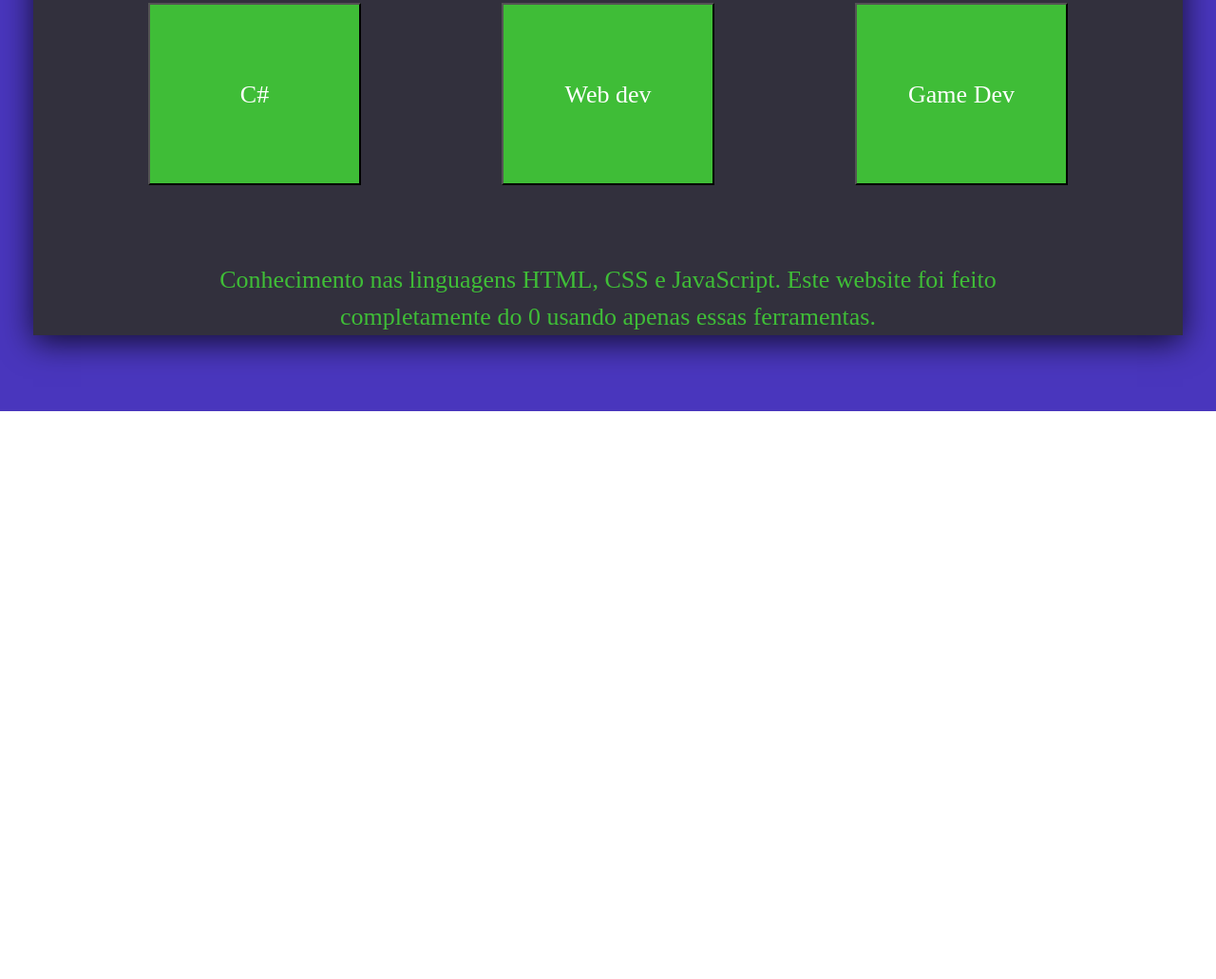
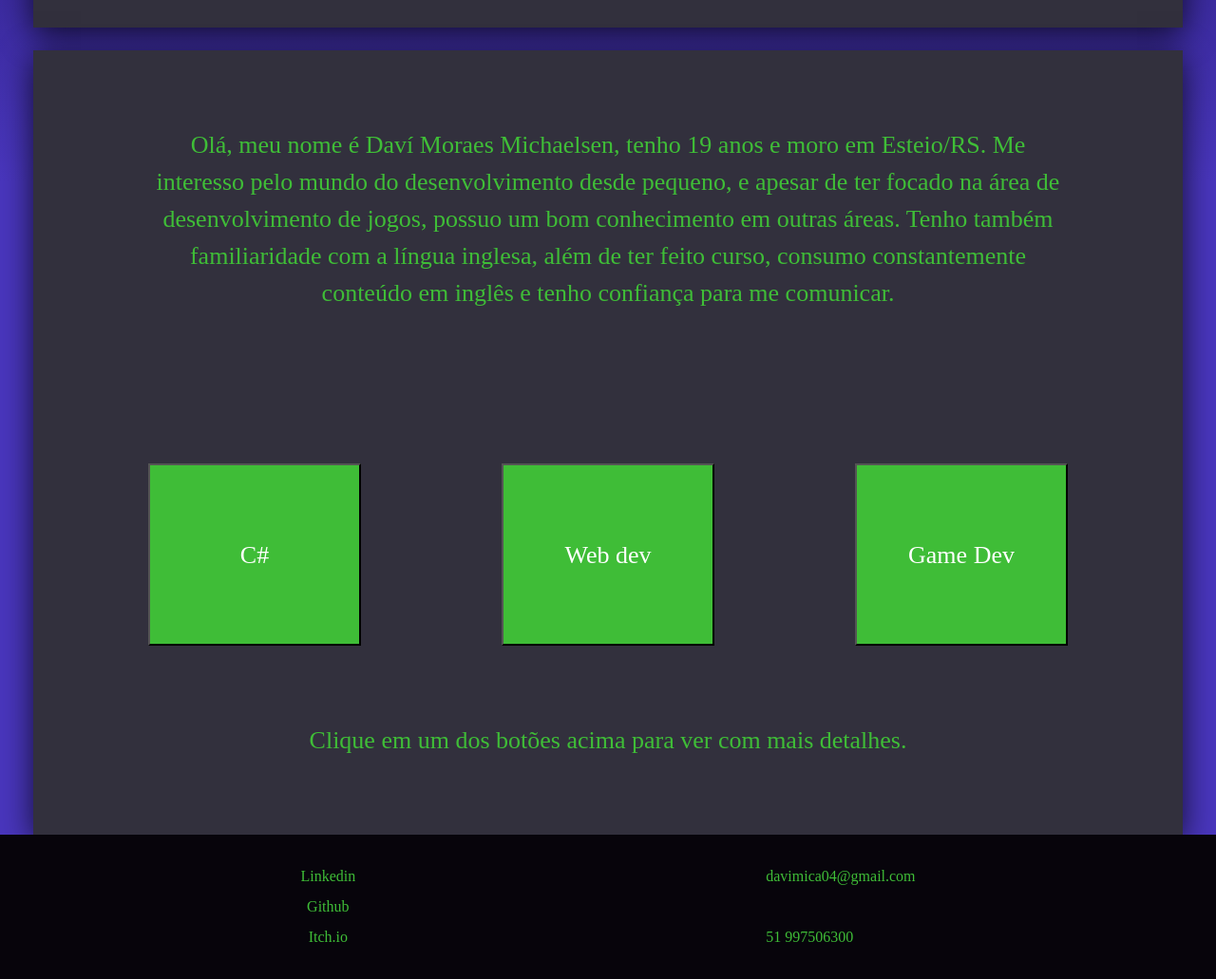
Before and after one commit to mica-davi/Michaelsen-Web-Page, a website built with Vite: page index.html in a window 1280 px wide. Shown: the part 879-1910 px from the top of the page at 95% size. Before the commit the page ends 1312 px from the top, so only its background shows below. Built offline with nearby package versions, Linux system fonts and the light colour scheme.

Commit message:
footer and text scripts

```diff
--- a/index.html
+++ b/index.html
@@ -40,15 +40,40 @@
 
     <section>
       <div class="container">
-        <div class="section-color--default section-boxshadow">
+        <div class="main-section | section-color--default section-boxshadow">
+          <div class="about-container">
+            <p class="about-text | vertical-margin--1200">Olá, meu nome é Daví Moraes Michaelsen, tenho 19 anos e moro em Esteio/RS.
+              Me interesso pelo mundo do desenvolvimento desde pequeno, e apesar de ter
+              focado na área de desenvolvimento de jogos, possuo um bom conhecimento em outras
+              áreas. Tenho também familiaridade com a língua inglesa, além de ter feito curso,
+              consumo constantemente conteúdo em inglês e tenho confiança para me comunicar.
+            </p>
+          </div>
+
           <Div class="skills-wrapper">
-            <button class="button-default">C#</button>
-            <button class="button-default">Web dev</button>
-            <button class="button-default">Game Dev</button>
+            <button class="button-default" id="c_button">C#</button>
+            <button class="button-default" id="web_button">Web dev</button>
+            <button class="button-default" id="game_button">Game Dev</button>
           </Div>
-          <p class="skills-text | font-color--default vertical-margin--1200">Conhecimento nas linguagens HTML, CSS e JavaScript. Este website foi feito completamente do 0 usando apenas essas ferramentas.</p>
+          <p id="skill_text" class="skills-text | font-color--default vertical-margin--1200">Clique em um dos botões acima para ver com mais detalhes.</p>
         </div>
       </div>
     </section>
+
+    <footer>
+      <div class="footer-section">
+        <div class="even-columns" style="--gap: 25em;">
+          <div class="footer-social-links">
+            <a href="https://www.linkedin.com/in/daví-michaelsen-9ab893231" target="_blank">Linkedin</a>
+            <a href="https://github.com/mica-davi" target="_blank">Github</a>
+            <a href="https://aplenium.itch.io/" target="_blank">Itch.io</a>
+          </div>
+          <div class="footer-contacts">
+            <p>davimica04@gmail.com</p>
+            <p>51 997506300</p>
+          </div>
+        </div>
+      </div>
+    </footer>
   </body>
 </html>
--- a/main.js
+++ b/main.js
@@ -0,0 +1,18 @@
+document.getElementById("c_button").addEventListener("click", ChangeToC)
+document.getElementById("web_button").addEventListener("click", ChangeToWeb)
+document.getElementById("game_button").addEventListener("click", ChangeToGame)
+
+function ChangeToC(skill){
+    let newText = "C# é a linguagem em que tenho mais prática. Uso ela para estudar sobre Programação Orientada à Objetos e para grande parte dos meus projetos. Possuo também um conhecimento básico com XUnit e Fluent Assertions para realizar testes unitários.";
+    document.getElementById("skill_text").innerHTML = newText;
+}
+
+function ChangeToWeb(skill){
+    let newText = "Possuo conhecimento nas linguagens HTML, CSS e JavaScript. Este website foi feito completamente do 0 usando apenas essas ferramentas. Durante meus estudos também aprendi bastante sobre integração de banco de dados com Websites";
+    document.getElementById("skill_text").innerHTML = newText;
+}
+
+function ChangeToGame(skill){
+    let newText = "Há anos estudo sobre desenvolvimento de jogos na Unity, principalmente jogos em 2D. Estudar programação de jogos e game design é um hobby que pretendo tornar trabalho!";
+    document.getElementById("skill_text").innerHTML = newText;
+}
--- a/style.css
+++ b/style.css
@@ -8,7 +8,7 @@
 
   --clr-font-200: rgba(63, 189, 55, 1);
   --clr-font-100: rgb(255, 255, 255);
-  --clr-font-150: rgb(219, 219, 219);
+  --clr-font-150: rgb(40, 143, 53);
 
   --clr-accent-200: rgba(63, 189, 55, 1);
   --clr-accent-300: rgb(40, 143, 53);
@@ -20,9 +20,9 @@
   --size-900: 3rem;
   --size-1200: 5rem;
 
-  --fs-300: 1.25;
+  --fs-300: 1.25rem;
   --fs-600: 1.625rem;
-  --fs-800: 1.75;
+  --fs-800: 1.75rem;
 }
 
 /* Box sizing rules */
@@ -95,14 +95,14 @@ body{
 }
 
 .presentation-self{
-  width: 80%;
+  width: 50%;
 }
 
 .presentation-text{
   max-width: 25ch;
   margin-inline: auto;
   text-align: center;
-  font-size: var(--fs-600);
+  font-size: var(--fs-800);
 }
 
 .skills-wrapper{
@@ -122,7 +122,22 @@ body{
   color: var(--clr-font-100);
   cursor: pointer;
 }
-
+.main-section{
+  display: flex;
+  flex-direction: column;
+  flex-grow: 1;
+}
+.about-container{
+  display: flex;
+  width: 100%;
+  justify-content: center;
+}
+.about-text{
+  text-align: center;
+  color: var(--clr-font-200);
+  font-size: var(--fs-600);
+  max-width: 75ch;
+}
 .skills-text{
   text-align: center;
   font-size: var(--fs-600);
@@ -201,6 +216,42 @@ body{
   font-size: var(--fs-800);
 }
 
+.footer-section{
+  display: flex;
+  justify-content: space-evenly;
+  bottom: 0;
+  width: 100%;
+  padding: var(--size-700) 0;
+  background-color: var(--clr-section-1000);
+}
+
+.footer-social-links{
+  display: flex;
+  flex-direction: column;
+  gap: .5em;
+}
+.footer-social-links a:hover,
+.footer-social-links a:focus-visible{
+  color: var(--clr-font-150);
+}
+
+.footer-social-links a{
+  text-align: center;
+}
+
+.footer-section a,
+.footer-section p{
+  text-decoration: none;
+  color: var(--clr-font-200);
+  padding-inline: 1em;
+}
+
+.footer-contacts{
+  display: flex;
+  flex-direction: column;
+  justify-content: space-between;
+}
+
 /* Utility Classes */
 
 .font-color--default {
@@ -244,6 +295,9 @@ body{
 }
 
 .even-columns{
-  display: grid;
-  grid-template-columns: 50% 50%;
+  --gap: 0;
+
+  gap: var(--gap);
+  display: flex;
+  flex-direction: row;
 }
```
